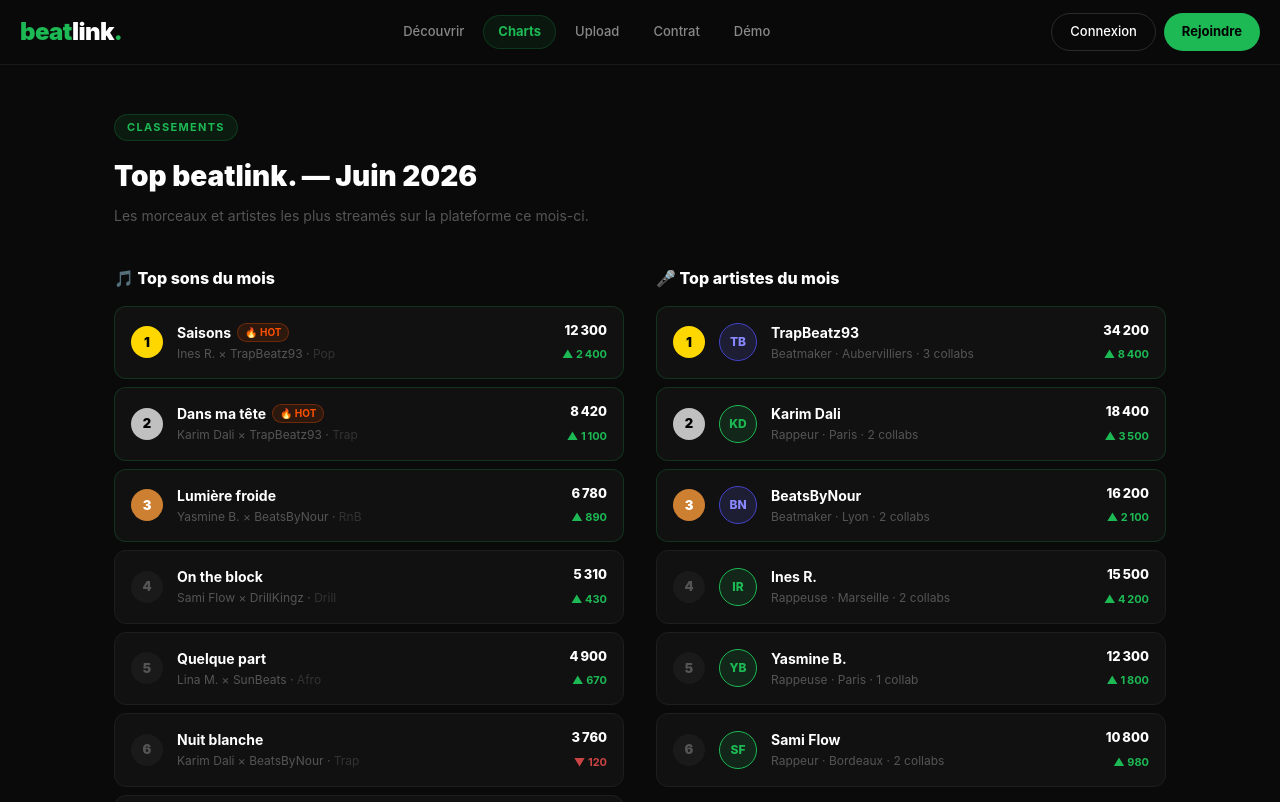
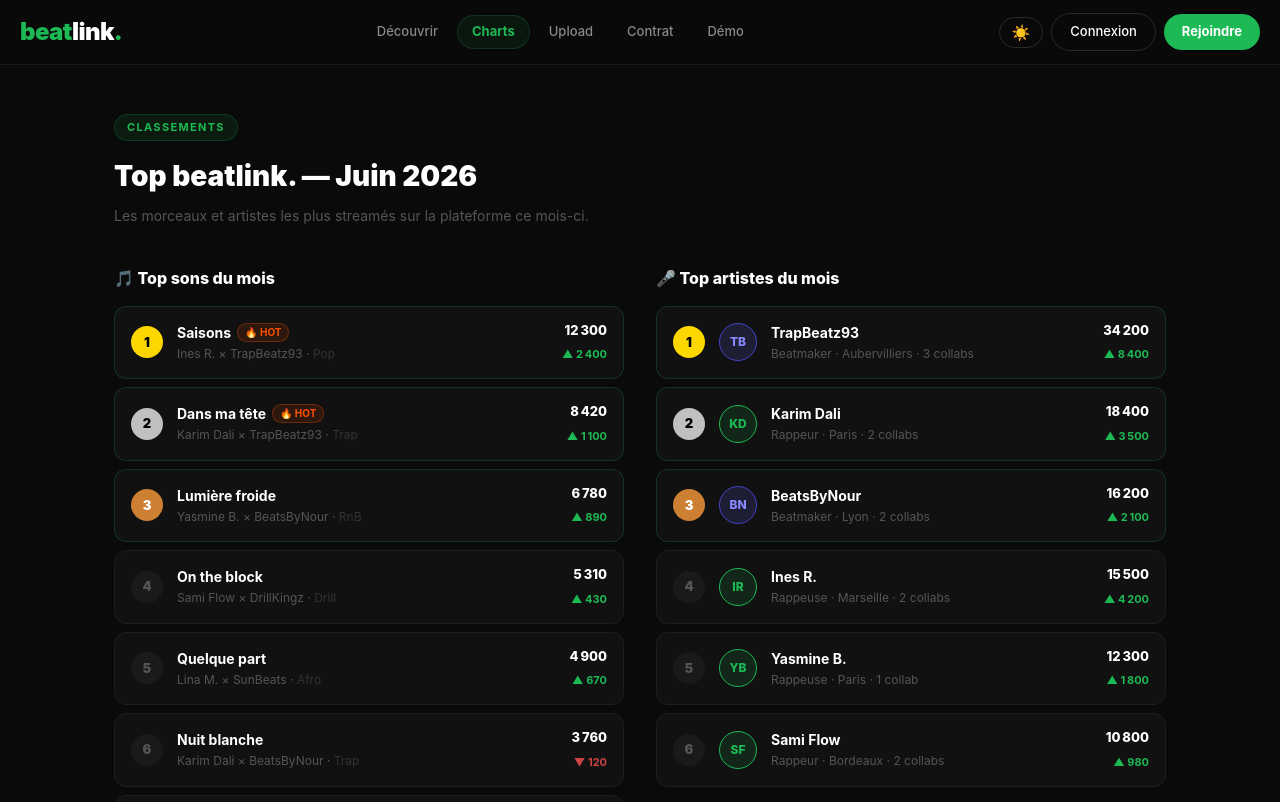
Before and after one commit to kaitzerboss/Beatlink., a Next.js app: page /charts in a window 1280 px wide. Shown: the top 802 px of the page. Built offline with nearby package versions, Linux system fonts and the light colour scheme.

Commit message:
Add light/dark theme toggle with CSS variables

```diff
--- a/app/components/Navbar.tsx
+++ b/app/components/Navbar.tsx
@@ -4,6 +4,7 @@ import { useState } from "react";
 import { usePathname } from "next/navigation";
 import Logo from "./Logo";
 import AuthModal from "./AuthModal";
+import { useTheme } from "../context/ThemeContext";
 
 const LINKS = [
   { label: "Découvrir", href: "/#feed" },
@@ -17,12 +18,13 @@ export default function Navbar() {
   const [modal, setModal] = useState<null | "login" | "signup">(null);
   const [menuOpen, setMenuOpen] = useState(false);
   const pathname = usePathname();
+  const { theme, toggle } = useTheme();
 
   return (
     <>
       <nav style={{
         position: "sticky", top: 0, zIndex: 50,
-        background: "rgba(10,10,10,0.95)", backdropFilter: "blur(16px)",
+        background: "var(--nav-bg)", backdropFilter: "blur(16px)",
         borderBottom: "1px solid #1a1a1a",
       }}>
         {/* Barre principale */}
@@ -53,15 +55,20 @@ export default function Navbar() {
           </div>
 
           {/* Boutons auth desktop */}
-          <div className="nav-desktop" style={{ display: "flex", gap: 8, flexShrink: 0 }}>
+          <div className="nav-desktop" style={{ display: "flex", gap: 8, flexShrink: 0, alignItems: "center" }}>
+            <button onClick={toggle} title="Changer de thème" style={{
+              background: "transparent", border: "1px solid var(--border-2)",
+              color: "var(--text)", borderRadius: 24, padding: "7px 12px",
+              fontSize: 15, cursor: "pointer", lineHeight: 1,
+            }}>{theme === "dark" ? "☀️" : "🌙"}</button>
             <button onClick={() => setModal("login")} style={{
-              background: "transparent", border: "1px solid #2a2a2a",
-              color: "#fff", borderRadius: 24, padding: "8px 18px",
+              background: "transparent", border: "1px solid var(--border-2)",
+              color: "var(--text)", borderRadius: 24, padding: "8px 18px",
               fontSize: 13, fontWeight: 500, cursor: "pointer",
             }}>Connexion</button>
             <button onClick={() => setModal("signup")} style={{
-              background: "#1DB954", border: "none",
-              color: "#000", borderRadius: 24, padding: "8px 18px",
+              background: "var(--accent)", border: "none",
+              color: "#fff", borderRadius: 24, padding: "8px 18px",
               fontSize: 13, fontWeight: 700, cursor: "pointer",
             }}>Rejoindre</button>
           </div>
@@ -101,14 +108,19 @@ export default function Navbar() {
               );
             })}
             <div style={{ display: "flex", gap: 8, marginTop: 8 }}>
+              <button onClick={toggle} style={{
+                background: "transparent", border: "1px solid var(--border-2)",
+                color: "var(--text)", borderRadius: 24, padding: "10px 14px",
+                fontSize: 15, cursor: "pointer",
+              }}>{theme === "dark" ? "☀️" : "🌙"}</button>
               <button onClick={() => { setModal("login"); setMenuOpen(false); }} style={{
-                flex: 1, background: "transparent", border: "1px solid #2a2a2a",
-                color: "#fff", borderRadius: 24, padding: "10px",
+                flex: 1, background: "transparent", border: "1px solid var(--border-2)",
+                color: "var(--text)", borderRadius: 24, padding: "10px",
                 fontSize: 14, fontWeight: 500, cursor: "pointer",
               }}>Connexion</button>
               <button onClick={() => { setModal("signup"); setMenuOpen(false); }} style={{
-                flex: 1, background: "#1DB954", border: "none",
-                color: "#000", borderRadius: 24, padding: "10px",
+                flex: 1, background: "var(--accent)", border: "none",
+                color: "#fff", borderRadius: 24, padding: "10px",
                 fontSize: 14, fontWeight: 700, cursor: "pointer",
               }}>Rejoindre</button>
             </div>
--- /dev/null
+++ b/app/context/ThemeContext.tsx
@@ -0,0 +1,34 @@
+"use client";
+
+import { createContext, useContext, useEffect, useState } from "react";
+
+type Theme = "dark" | "light";
+
+const ThemeContext = createContext<{ theme: Theme; toggle: () => void }>({
+  theme: "dark",
+  toggle: () => {},
+});
+
+export function ThemeProvider({ children }: { children: React.ReactNode }) {
+  const [theme, setTheme] = useState<Theme>("dark");
+
+  useEffect(() => {
+    const saved = localStorage.getItem("bl-theme") as Theme | null;
+    if (saved) setTheme(saved);
+  }, []);
+
+  useEffect(() => {
+    document.documentElement.setAttribute("data-theme", theme);
+    localStorage.setItem("bl-theme", theme);
+  }, [theme]);
+
+  const toggle = () => setTheme(t => t === "dark" ? "light" : "dark");
+
+  return (
+    <ThemeContext.Provider value={{ theme, toggle }}>
+      {children}
+    </ThemeContext.Provider>
+  );
+}
+
+export const useTheme = () => useContext(ThemeContext);
--- a/app/globals.css
+++ b/app/globals.css
@@ -1,4 +1,36 @@
 @import "tailwindcss";
+
+:root, [data-theme="dark"] {
+  --bg: #0a0a0a;
+  --bg-2: #0d0d0d;
+  --bg-card: #111111;
+  --border: #1a1a1a;
+  --border-2: #2a2a2a;
+  --text: #ffffff;
+  --text-2: #888888;
+  --text-3: #555555;
+  --text-4: #444444;
+  --accent: #1DB954;
+  --accent-bg: rgba(29,185,84,0.08);
+  --accent-border: rgba(29,185,84,0.2);
+  --nav-bg: rgba(10,10,10,0.95);
+}
+
+[data-theme="light"] {
+  --bg: #F5F0E8;
+  --bg-2: #EDE8DF;
+  --bg-card: #FFFFFF;
+  --border: #DDD8CE;
+  --border-2: #CCC8BE;
+  --text: #1A1A1A;
+  --text-2: #555555;
+  --text-3: #777777;
+  --text-4: #999999;
+  --accent: #1a6b35;
+  --accent-bg: rgba(26,107,53,0.08);
+  --accent-border: rgba(26,107,53,0.25);
+  --nav-bg: rgba(245,240,232,0.95);
+}
 
 * {
   box-sizing: border-box;
@@ -7,10 +39,11 @@
 }
 
 body {
-  background-color: #0a0a0a;
-  color: #ffffff;
+  background-color: var(--bg);
+  color: var(--text);
   font-family: -apple-system, BlinkMacSystemFont, 'Segoe UI', sans-serif;
   min-height: 100vh;
+  transition: background-color 0.3s, color 0.3s;
 }
 
 ::-webkit-scrollbar { width: 4px; }
--- a/app/layout.tsx
+++ b/app/layout.tsx
@@ -1,5 +1,6 @@
 import type { Metadata } from "next";
 import "./globals.css";
+import { ThemeProvider } from "./context/ThemeContext";
 
 export const metadata: Metadata = {
   title: "beatlink.",
@@ -13,7 +14,9 @@ export default function RootLayout({
 }>) {
   return (
     <html lang="fr" className="h-full">
-      <body className="min-h-full flex flex-col">{children}</body>
+      <body className="min-h-full flex flex-col">
+        <ThemeProvider>{children}</ThemeProvider>
+      </body>
     </html>
   );
 }
```
